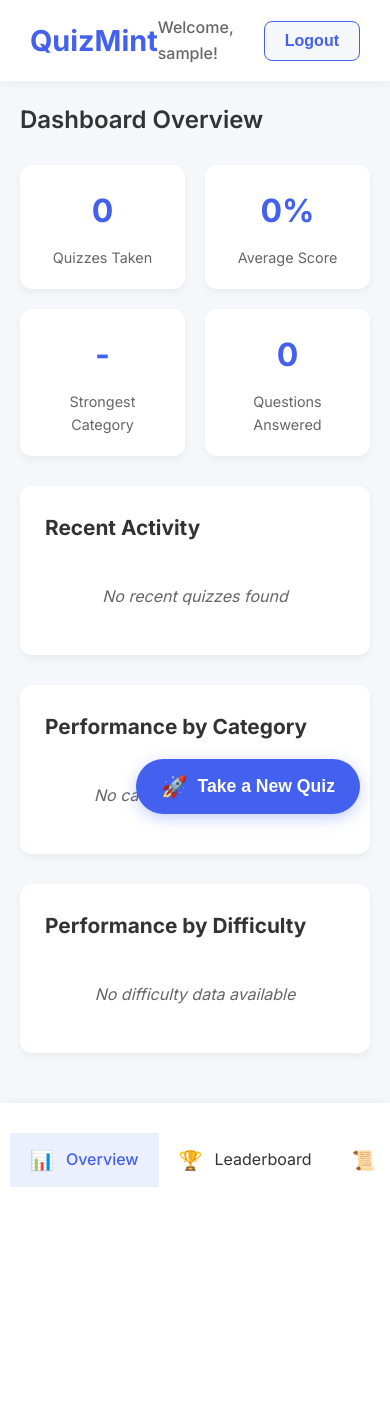
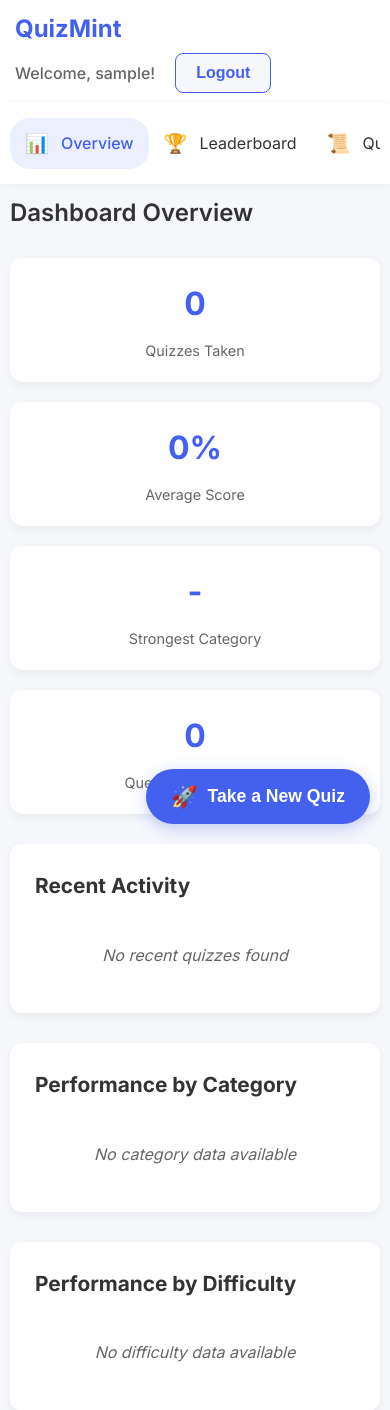
Before and after one commit to durjoydutta/QuizMint, a PHP site: page /dashboard.php in a window 390 px wide. Shown: the top 1410 px of the page. Before the commit the page ends 1187 px from the top, so only its background shows below. Run offline with PHP 8.4, Linux system fonts and the light colour scheme; the visitor is signed in with stand-in values (Sample User, id 1); data that the repository does not hold is empty.

Commit message:
fix: improve sidebar positioning and enhance dashboard responsiveness

```diff
--- a/assets/css/dashboard.css
+++ b/assets/css/dashboard.css
@@ -570,12 +570,17 @@
 
   .sidebar {
     width: 100%;
-    order: 2;
+    order: 1; /* Change from 2 to 1 to show sidebar at the top */
+    padding: 10px;
+    position: sticky;
+    top: 0;
+    z-index: 10;
   }
 
   .main-content {
-    order: 1;
-    padding: 20px;
+    order: 2; /* Change from 1 to 2 */
+    padding: 10px;
+    margin-bottom: 10px; /* Add space at the bottom for fixed button */
   }
 
   .stats-summary {
@@ -589,11 +594,25 @@
   .dashboard-nav ul {
     display: flex;
     overflow-x: auto;
+    padding: 5px 0;
+    -webkit-overflow-scrolling: touch; /* Smooth scrolling on iOS */
+    scrollbar-width: thin;
+  }
+
+  .dashboard-nav ul::-webkit-scrollbar {
+    height: 4px;
+  }
+
+  .dashboard-nav ul::-webkit-scrollbar-thumb {
+    background-color: rgba(67, 97, 238, 0.3);
+    border-radius: 4px;
   }
 
   .dashboard-nav li {
-    padding: 12px 20px;
+    padding: 10px 15px;
     white-space: nowrap;
+    flex-shrink: 0;
+    border-radius: 20px;
   }
 
   .start-quiz {
@@ -611,14 +630,68 @@
   .chart-container {
     height: 250px;
   }
+
+  /* History layout fix for small screens */
+  .history-header,
+  .history-item {
+    grid-template-columns: 1fr 1fr;
+    row-gap: 8px;
+  }
+
+  .history-header span:nth-child(3),
+  .history-header span:nth-child(4),
+  .history-item span:nth-child(3),
+  .history-item span:nth-child(4) {
+    grid-row: 2;
+  }
+}
+
+/* Even smaller screens adjustments */
+@media (max-width: 480px) {
+  .stats-summary {
+    grid-template-columns: 1fr;
+  }
+
+  .category-stats {
+    grid-template-columns: 1fr;
+  }
+
+  .dashboard-header {
+    padding: 10px 15px;
+    flex-wrap: wrap;
+  }
+
+  .logo h1 {
+    font-size: 1.5em;
+  }
+
+  .user-menu {
+    gap: 10px;
+    margin-top: 5px;
+  }
+
+  /* Leaderboard layout fix */
+  .leaderboard-header,
+  .leaderboard-item {
+    grid-template-columns: 60px 1fr 1fr;
+    font-size: 0.9em;
+  }
 }
 
 /* Fixed Take Quiz Button */
 .take-quiz-fixed {
   position: fixed;
-  bottom: 30px;
-  right: 30px;
+  bottom: 20px;
+  right: 20px;
   z-index: 100;
+}
+
+/* Make button smaller on mobile */
+@media (max-width: 768px) {
+  .take-quiz-fixed .btn {
+    padding: 10px 15px;
+    font-size: 0.9em;
+  }
 }
 
 .take-quiz-fixed .btn {
```
